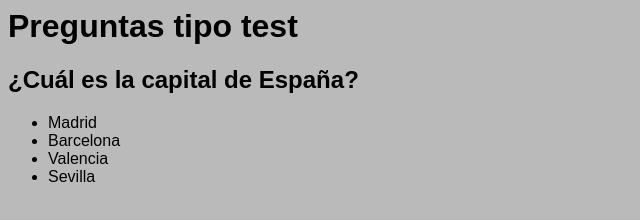
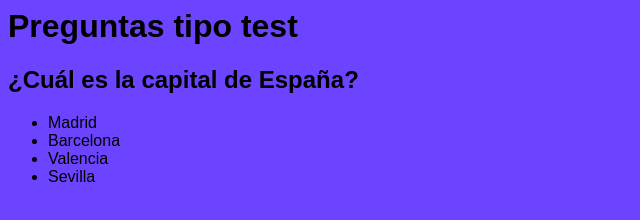
Before and after one commit to jaimedargallo/azureTest, a plain HTML site: page index.html in a window 1280 px wide. Shown: the whole page, without its empty margins (0-640 px from the left). Drawn offline with Linux system fonts and the light colour scheme.

Commit message:
change background

```diff
--- a/css/style.css
+++ b/css/style.css
@@ -1,6 +1,6 @@
 body {
     font-family: sans-serif;
-    background-color: #bababa;
+    background-color: #6c43ff;
   }
 
   h1 {
```
